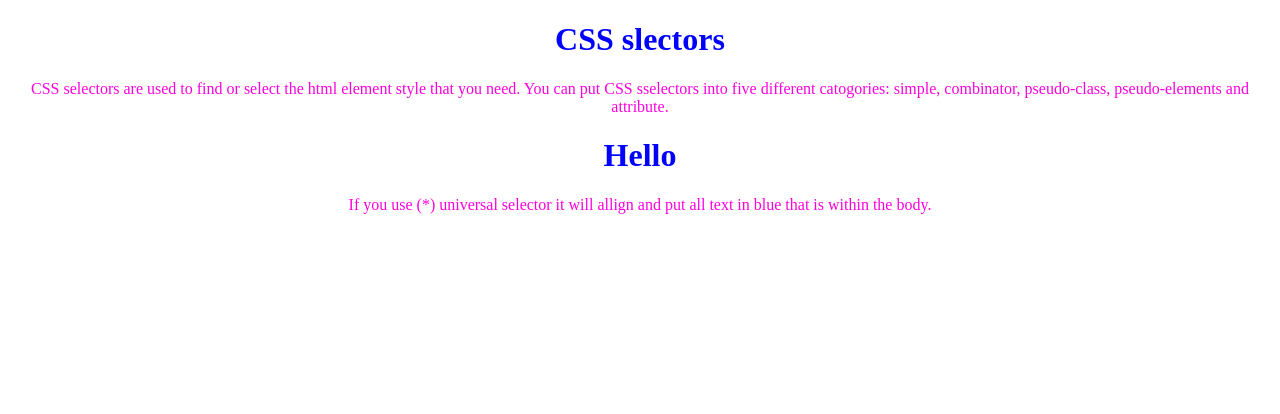
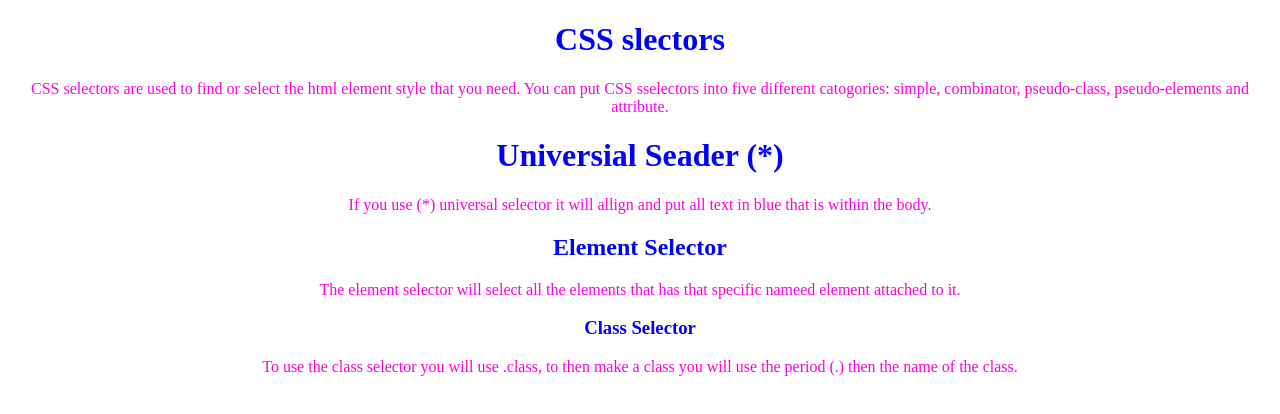
Before and after one commit to joshroberts373/assignment, a plain HTML site: page selectors.html in a window 1280 px wide. Drawn offline with Linux system fonts and the light colour scheme.

Commit message:
second commit

```diff
--- a/selectors.html
+++ b/selectors.html
@@ -28,16 +28,30 @@
             </style>
             </head>
             <body>
-
-            <h1>
-                Hello
-
-            </h1>
+                <H1>
+                    Universial Seader (*)
+                </H1>
 
             <p>
                 If you use (*) universal selector it will allign and put all text in blue that is within the body.
 
             </p>
 
+            <H2>
+                Element Selector
+            </H2>
+
+            <p>
+                The element selector will select all the elements that has that specific nameed element attached to it.
+            </p>
+
+            <H3>
+                Class Selector
+            </H3>
+
+            <p>
+                To use the class selector you will use .class, to then make a class you will use the period (.) then the name of the class.
+            </p>
+
         </body>
         </html>
```
